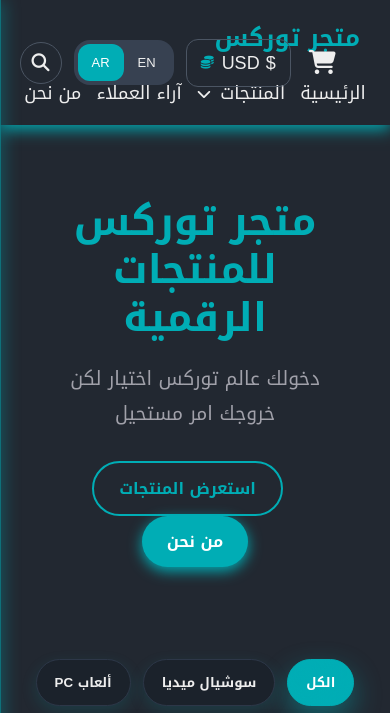
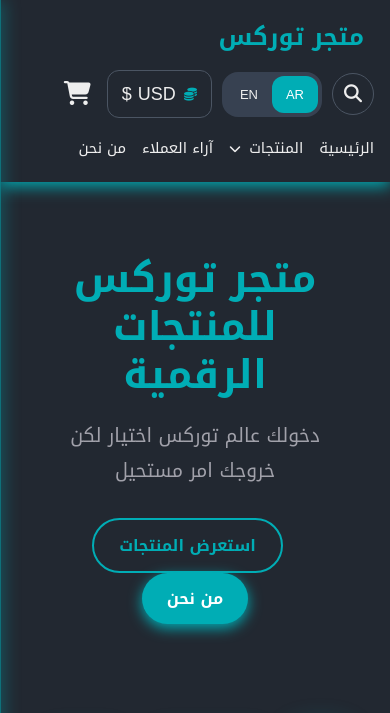
Before and after one commit to torex-store/torex, a plain HTML site: page index.html in a window 390 px wide. Shown: the top 713 px of the page. Drawn offline with Linux system fonts and the light colour scheme; no server answers.

Commit message:
Update index.html

```diff
--- a/index.html
+++ b/index.html
@@ -1470,6 +1470,216 @@ h2::after {
 .reviews-slider-wrapper {
 
 }
+/* =================================================
+   FINAL HEADER FIX (MOBILE)
+   NO OTHER CSS MODIFIED
+   ================================================= */
+
+/* إعادة ضبط الهيدر */
+.headernav {
+    display: flex !important;
+    align-items: center !important;
+    justify-content: space-between !important;
+    flex-wrap: nowrap;
+}
+
+/* إلغاء absolute من القائمة */
+.headernav > ul {
+    position: static !important;
+    left: auto !important;
+    right: auto !important;
+    transform: none !important;
+
+    display: flex !important;
+    align-items: center;
+    justify-content: center;
+    flex: 1;
+    min-width: 0;
+}
+
+/* إلغاء absolute من الأزرار */
+.header-actions {
+    position: static !important;
+    left: auto !important;
+    right: auto !important;
+    top: auto !important;
+    transform: none !important;
+
+    display: flex !important;
+    align-items: center;
+    gap: 12px;
+    direction: ltr;
+}
+
+/* =====================
+   MOBILE FIX
+   ===================== */
+@media (max-width: 768px) {
+
+    .headernav {
+        flex-wrap: wrap !important;
+        gap: 12px;
+    }
+
+    .websitename {
+        order: 1;
+    }
+
+    .header-actions {
+        order: 2;
+    }
+
+    .headernav > ul {
+        order: 3;
+        width: 100%;
+        justify-content: center;
+        flex-wrap: wrap;
+        gap: 14px;
+    }
+}
+/* =====================
+   HEADER MOBILE FIX v2
+   (keeps menu in one row with horizontal scroll)
+   ===================== */
+
+@media (max-width: 768px) {
+
+  /* نخلي الهيدر صفّين واضحين */
+  .headernav{
+    display: grid !important;
+    grid-template-columns: 1fr auto;
+    grid-template-areas:
+      "brand actions"
+      "menu  menu";
+    align-items: center !important;
+    gap: 12px !important;
+  }
+
+  .websitename{
+    grid-area: brand;
+  }
+
+  .header-actions{
+    grid-area: actions;
+    justify-content: flex-end !important;
+  }
+
+  /* ✅ أهم جزء: القائمة سطر واحد وتمرير أفقي */
+  .headernav > ul{
+    grid-area: menu;
+
+    display: flex !important;
+    flex-direction: row !important;
+    flex-wrap: nowrap !important;
+
+    width: 100% !important;
+    overflow-x: auto !important;
+    overflow-y: hidden !important;
+    -webkit-overflow-scrolling: touch;
+
+    gap: 18px !important;
+    justify-content: flex-start !important;
+
+    padding: 6px 0 !important;
+    margin: 0 !important;
+  }
+
+  /* كل عنصر ما ينضغط ولا ينزل سطر */
+  .headernav > ul li{
+    flex: 0 0 auto !important;
+    white-space: nowrap !important;
+  }
+}
+/* =========================
+   MOBILE HEADER LAYOUT (FINAL)
+   ========================= */
+@media (max-width: 768px){
+
+  /* الهيدر يصير 3 صفوف */
+  .headernav{
+    display: grid !important;
+    grid-template-columns: 1fr !important;
+    grid-template-areas:
+      "brand"
+      "actions"
+      "menu" !important;
+    gap: 10px !important;
+    padding: 14px 16px !important;
+  }
+
+  /* اسم المتجر */
+  .websitename{
+    grid-area: brand !important;
+    justify-content: flex-start !important;
+    text-align: right !important;
+    width: 100% !important;
+  }
+
+  /* الأزرار */
+  .header-actions{
+    grid-area: actions !important;
+    width: 100% !important;
+
+    /* RTL طبيعي (عشان ما تلخبط) */
+    direction: rtl !important;
+
+    display: flex !important;
+    flex-wrap: wrap !important;
+    justify-content: flex-start !important;
+    align-items: center !important;
+    gap: 10px !important;
+
+    position: static !important;
+    transform: none !important;
+  }
+
+  /* خلي كل زر/عنصر ما يكبر بشكل مزعج */
+  .header-actions > *{
+    flex: 0 0 auto !important;
+  }
+
+  /* القائمة (المنيو) */
+  .headernav > ul{
+    grid-area: menu !important;
+
+    display: flex !important;
+    flex-direction: row !important;
+    flex-wrap: nowrap !important;
+
+    width: 100% !important;
+    overflow-x: auto !important;
+    overflow-y: hidden !important;
+    -webkit-overflow-scrolling: touch;
+
+    justify-content: flex-start !important;
+    gap: 16px !important;
+
+    padding: 6px 0 !important;
+    margin: 0 !important;
+
+    position: static !important;
+    transform: none !important;
+  }
+
+  .headernav > ul li{
+    flex: 0 0 auto !important;
+    white-space: nowrap !important;
+  }
+
+  /* تصغير بسيط للنص لتفادي كسر سطر */
+  .headernav > ul li,
+  .btn-list{
+    font-size: 15px !important;
+  }
+
+  /* مهمة: الدروب داون يفتح تحت المنيو بدون ما يطلع خارج الشاشة */
+  .dropdown-menu{
+    right: 0 !important;
+    left: auto !important;
+    max-width: 92vw !important;
+  }
+}
+
 </style>
 </head>
 
```
